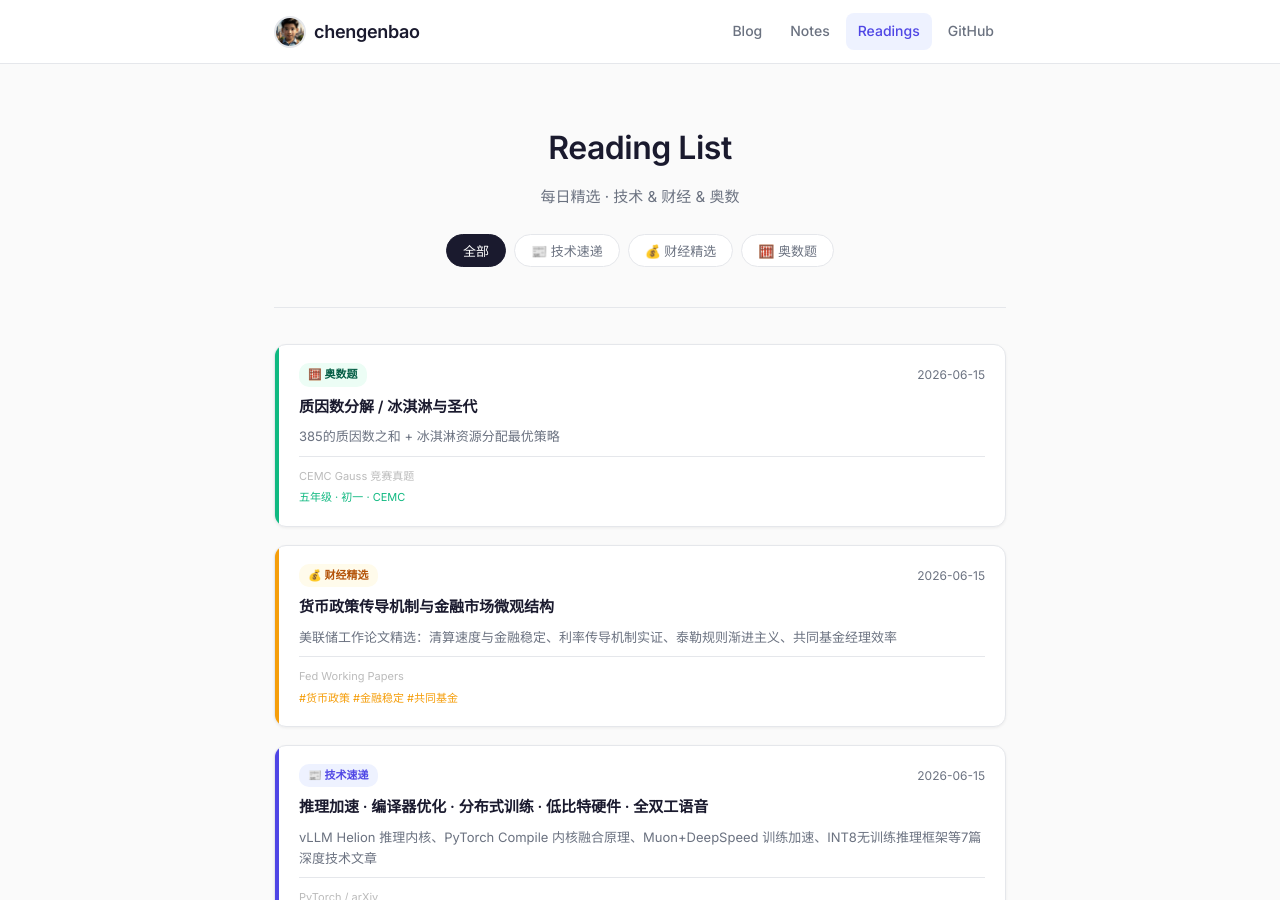
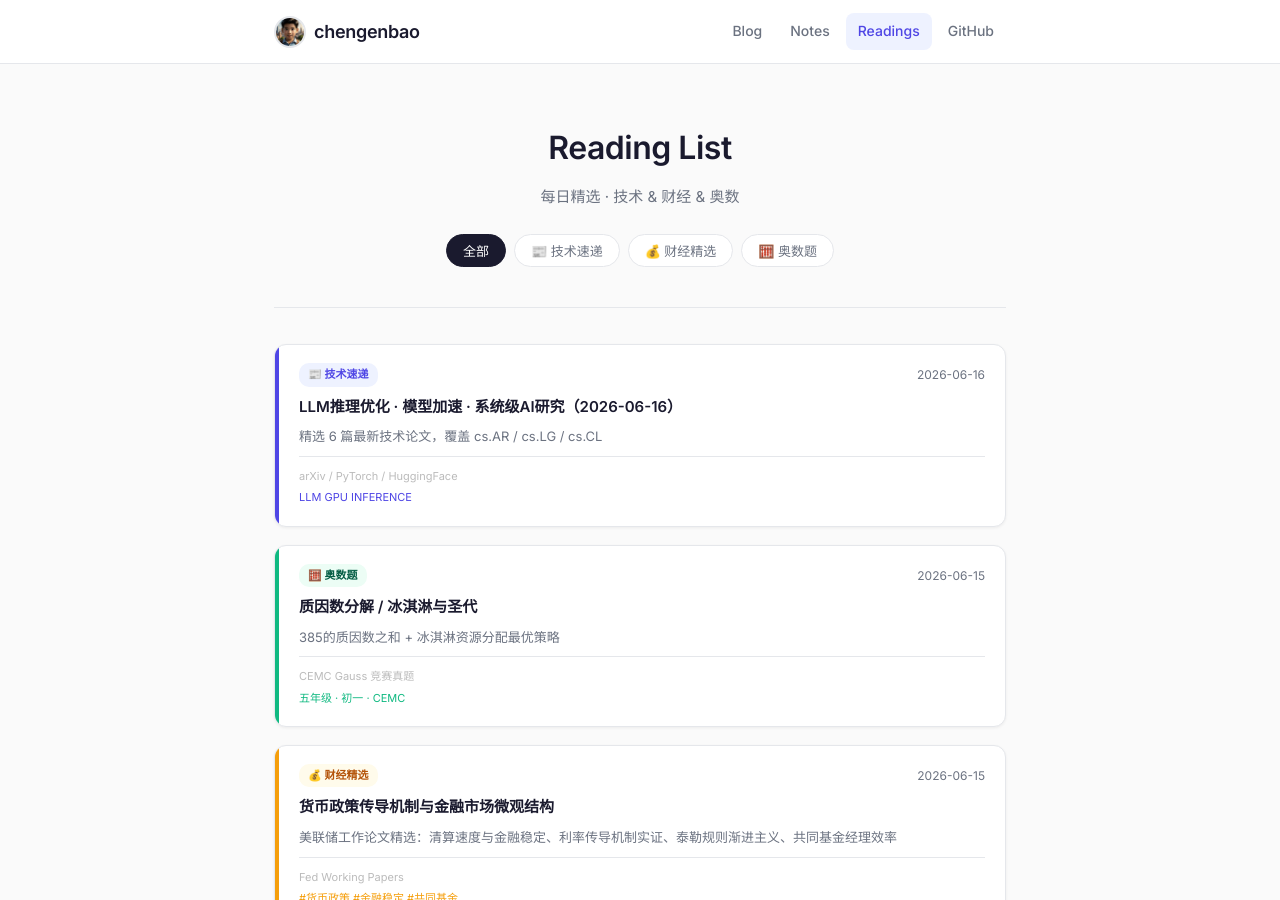
Before and after one commit to chengenbao/chengenbao.github.io, a Jekyll site: the page built from reading-list/index.md, in a window 1280 px wide and 900 px high. Built offline with Jekyll 4.4.1, drawn with Linux system fonts in a browser that asks for light colours.

Commit message:
add tech card 2026-06-16

```diff
--- a/reading-list/index.md
+++ b/reading-list/index.md
@@ -18,6 +18,21 @@
   </div>
 
   <div class="rl-grid">
+<a class="rl-card tech" href="/reading-list/2026-06-16-tech-daily/">
+  <div class="rl-accent"></div>
+  <div class="rl-body">
+    <div class="rl-top">
+      <span class="rl-badge tech">📰 技术速递</span>
+      <time>2026-06-16</time>
+    </div>
+    <h2>LLM推理优化 · 模型加速 · 系统级AI研究（2026-06-16）</h2>
+    <p>精选 6 篇最新技术论文，覆盖 cs.AR / cs.LG / cs.CL</p>
+    <div class="rl-meta">
+      <span class="rl-source">arXiv / PyTorch / HuggingFace</span>
+      <span class="rl-tags">LLM GPU INFERENCE</span>
+    </div>
+  </div>
+</a>
 <a class="rl-card math" href="/reading-list/2026-06-15-math/"><div class="rl-accent"></div><div class="rl-body"><div class="rl-top"><span class="rl-badge math">🧮 奥数题</span><time>2026-06-15</time></div><h2>质因数分解 / 冰淇淋与圣代</h2><p>385的质因数之和 + 冰淇淋资源分配最优策略</p><div class="rl-meta"><span class="rl-source">CEMC Gauss 竞赛真题</span><span class="rl-tags">五年级 · 初一 · CEMC</span></div></div></a>
 <a class="rl-card finance" href="/reading-list/2026-06-15-finance-daily/">
   <div class="rl-accent"></div>
```
